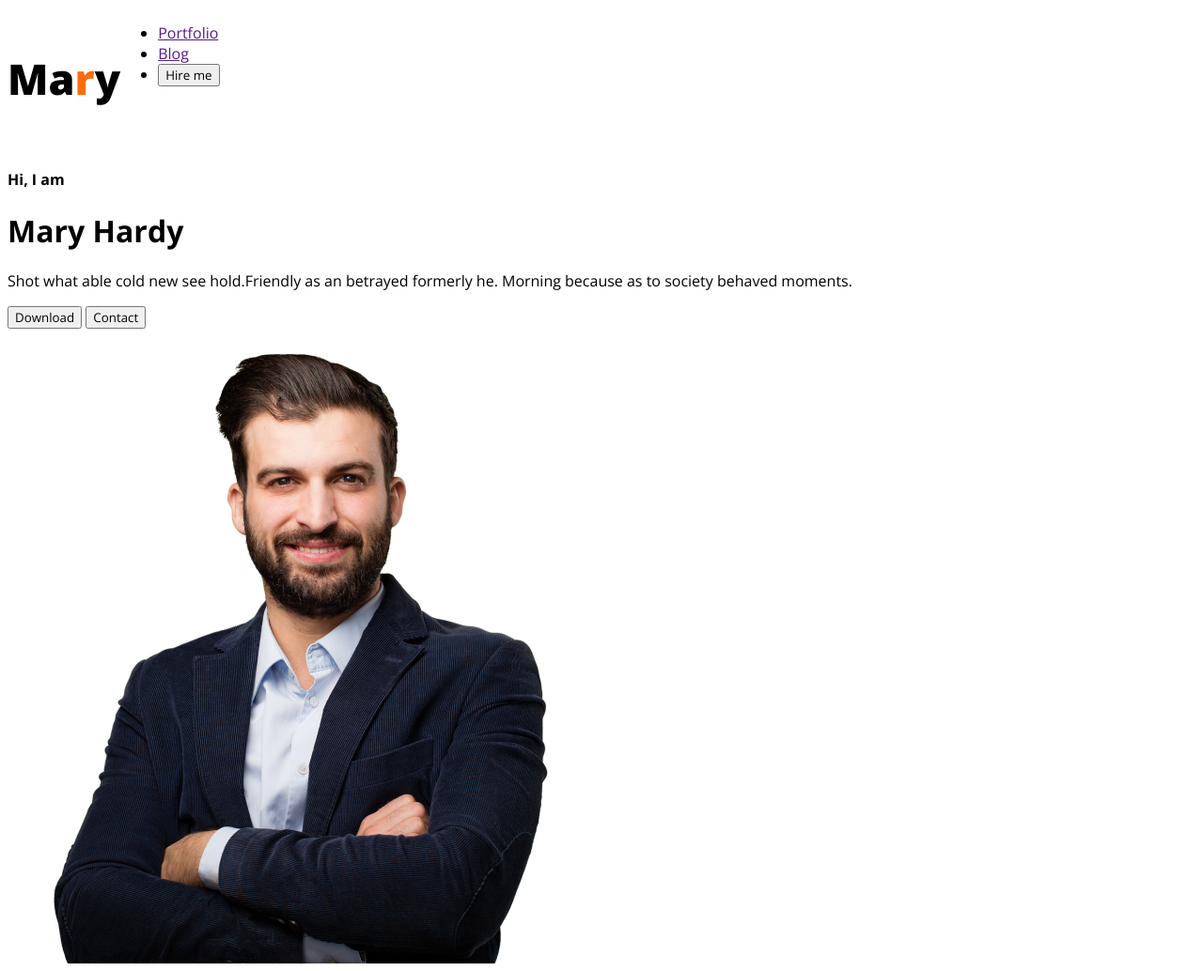
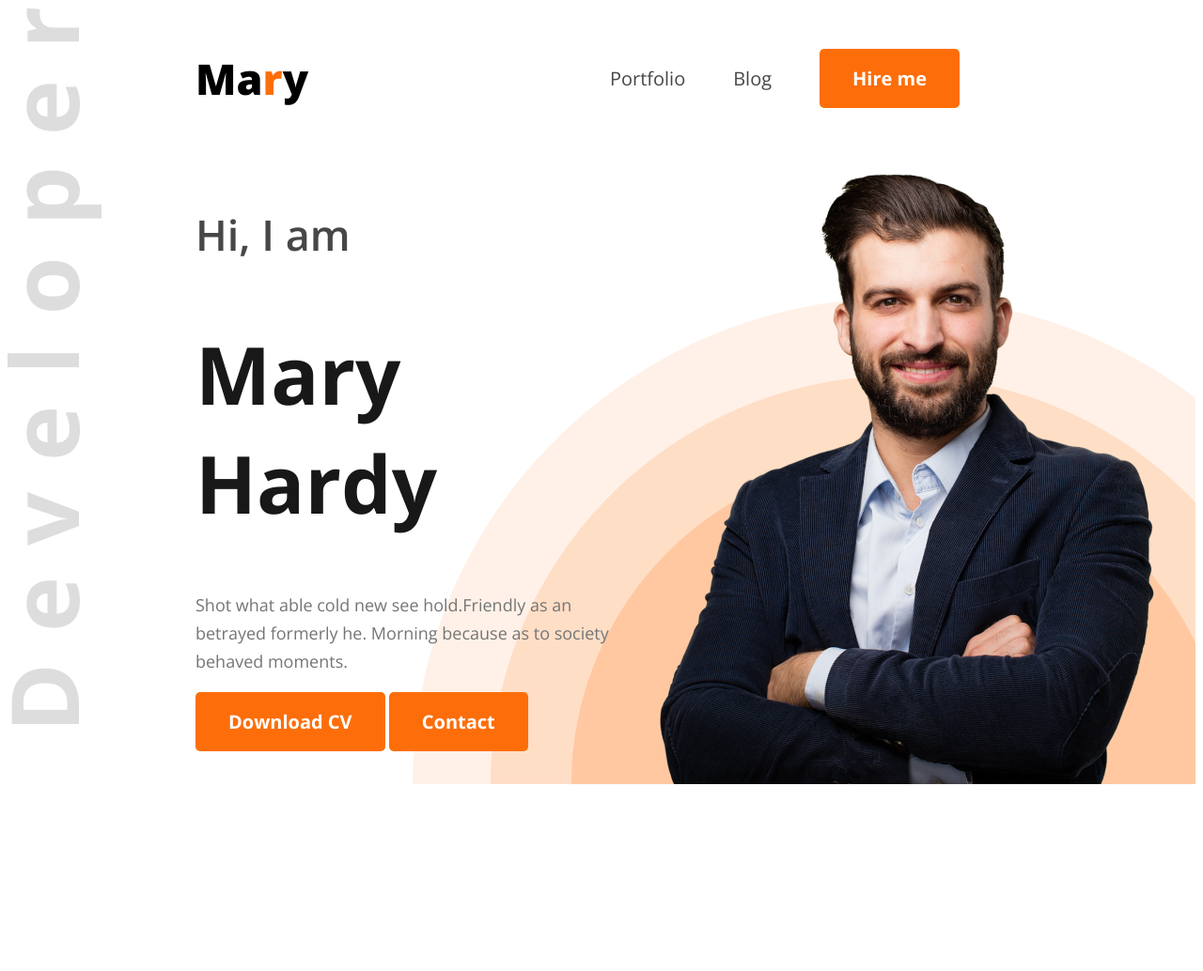
Before and after one commit to lalonhomebd/my-portfolio-resource, a plain HTML site: page index.html in a window 1280 px wide. Shown: the whole page at 94% size. After the commit the page ends 843 px from the top, so only its background shows below. Drawn offline with nearby package versions, Linux system fonts and the light colour scheme.

Commit message:
header part

```diff
--- a/index.html
+++ b/index.html
@@ -7,28 +7,28 @@
     <link rel="stylesheet" href="/styles/style.css" />
   </head>
   <body>
-    <header>
+    <header class="header">
       <nav>
         <h3 class="nav-title">Ma<span>r</span>y</h3>
         <ul>
           <li><a href="">Portfolio</a></li>
           <li><a href="">Blog</a></li>
           <li>
-            <a href=""><button>Hire me</button></a>
+            <a href=""><button class="btn-primary">Hire me</button></a>
           </li>
         </ul>
       </nav>
-      <div class="head-section">
-        <h4>Hi, I am</h4>
-        <h1>Mary Hardy</h1>
-        <p>
-          Shot what able cold new see hold.Friendly as an betrayed formerly he.
-          Morning because as to society behaved moments.
-        </p>
-        <button>Download</button>
-        <button>Contact</button>
-      </div>
-      <div class="image-section">
+      <div class="banner-section">
+        <div class="banner-content">
+          <h4>Hi, I am</h4>
+          <h1>Mary Hardy</h1>
+          <p>
+            Shot what able cold new see hold.Friendly as an betrayed formerly
+            he. Morning because as to society behaved moments.
+          </p>
+          <button class="btn-primary">Download CV</button>
+          <button class="btn-primary">Contact</button>
+        </div>
         <img src="/images/hardy.png" alt="" />
       </div>
     </header>
--- a/styles/style.css
+++ b/styles/style.css
@@ -3,19 +3,21 @@
 * {
   font-family: "Open Sans", sans-serif;
 }
-/* header {
-  background-image: url("../images/header_bg.png");
+
+.image-section {
+  position: static;
+}
+.header {
+  background-image: url("../images/developer.png"),
+    url("../images/header_bg.png");
   background-repeat: no-repeat;
-  justify-content: end;
-} */
-
-/* .head-section {
-  display: flexbox;
-  justify-content: end;
-  align-items: center;
-} */
+  background-position: top left, bottom right;
+}
 nav {
   display: flex;
+  align-items: center;
+  justify-content: space-between;
+  margin: 0px 200px;
 }
 span {
   color: rgb(253, 110, 10);
@@ -23,10 +25,73 @@ span {
 .nav-title {
   /* font-weight: 800px;
   font-size: 45px; */
-  font-family: Open Sans;
   font-size: 45px;
   font-weight: 800;
   line-height: 61px;
   letter-spacing: 0%;
   text-align: left;
 }
+nav ul {
+  display: flex;
+  align-items: center;
+}
+nav ul li {
+  list-style: none;
+  margin-right: 51px;
+}
+nav li a {
+  text-decoration: none;
+  color: rgb(71, 71, 71);
+  font-family: Open Sans;
+  font-size: 20px;
+  font-weight: 400;
+  line-height: 27px;
+  letter-spacing: 0%;
+  text-align: left;
+}
+.btn-primary {
+  color: rgb(255, 255, 255);
+  font-size: 20px;
+  font-weight: 700;
+  line-height: 27px;
+  letter-spacing: 0%;
+  border-radius: 5px;
+  background: rgb(253, 110, 10);
+  padding: 18px 35px;
+  border-style: none;
+}
+.banner-section {
+  display: flex;
+  justify-content: space-between;
+  margin: 0px 35px 0px 200px;
+}
+.banner-content {
+  max-width: 580px;
+}
+.banner-content h4 {
+  color: rgb(71, 71, 71);
+  font-family: Open Sans;
+  font-size: 45px;
+  font-weight: 600;
+  line-height: 61px;
+  letter-spacing: 0%;
+  text-align: left;
+}
+.banner-content h1 {
+  color: rgb(24, 24, 24);
+  font-family: Open Sans;
+  font-size: 85px;
+  font-weight: 700;
+  line-height: 116px;
+  letter-spacing: 0%;
+  text-align: left;
+}
+.banner-content p {
+  color: rgb(117, 117, 117);
+  font-family: Open Sans;
+  font-size: 18px;
+  font-weight: 400;
+  line-height: 30px;
+  letter-spacing: 0%;
+  text-align: left;
+}
```
